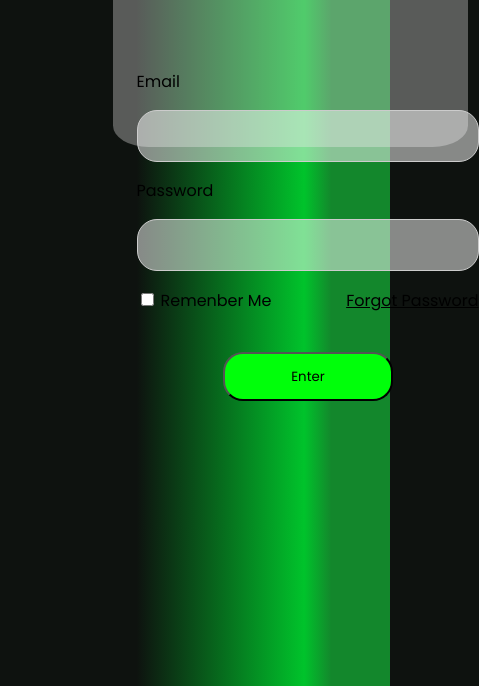
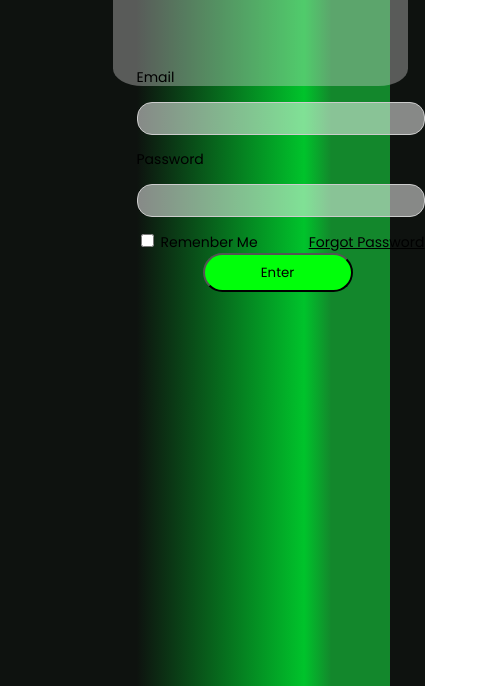
Before and after one commit to cauan-oss/Personal-project, a plain HTML site: page index.html in a window 390 px wide. Shown: the part 158-844 px from the top of the page, 479 px wide, since content can reach past the window. Drawn offline with Linux system fonts and the light colour scheme.

Commit message:
more response

```diff
--- a/styles.css
+++ b/styles.css
@@ -7,7 +7,7 @@ body {
     font-family: 'Poppins';
     src: url('./config/Poppins-Regular.ttf');
 }
-
+/*titulo Account login*/
 .paragraph {
     color: white;
     font-family: 'Poppins', sans-serif;
@@ -16,7 +16,7 @@ body {
     padding-left: 8%;
     padding-top: 4%;
 }
-/* comentario para o git */
+/* Caixa transparentes com o formulario de login*/
 .space-login {
 
     width: 280px;
@@ -31,13 +31,12 @@ body {
     justify-content: center;
 
 }
-
+/*Fontes de todos os textos*/
 #title {
     font-family: 'Poppins';
     color: black;
 }
-/* amanha arrumamos essa parte da caixa */
-
+/* inputs de email e password*/
 #inbox {
     background: #ffffff;
     border-radius: 20px;
@@ -56,7 +55,7 @@ body {
     top: 25%;
     left: 35%;
 }
-
+/*the single button*/
 #botao {
     display: inline;
     justify-content: center;
@@ -72,6 +71,7 @@ body {
     border-radius: 20px;
 }
 
+/*remenber password*/
 .inputs-box {
   font-family: 'Poppins', sans-serif;
   display: flex;
@@ -79,7 +79,7 @@ body {
   align-items: center;
 
 }
-
+/*container the remenber password and fogot password*/
 #working {
     display: flex;
     justify-content: space-between;
@@ -88,3 +88,100 @@ body {
 }
 
 /*Responsividade do codigo*/
+
+
+
+
+@media screen and (max-width: 1260px){
+    .space-login {
+
+        width: 240px;
+        height: 110px;
+        margin-left: 28%;
+        margin-top: 2%;
+        border-radius: 10%;
+        padding: 10%;
+        margin-bottom: 10%;
+        display: flex;
+        justify-content: center;
+
+    }
+    inputs-position {
+        position: absolute;
+        top: 5%;
+        left: 5%;
+    }
+    #inbox {
+        border-radius: 20px;
+        width: 300px;
+        height: 30px;
+            border: 1px solid #ccc; /* Adiciona uma borda para destacar o input */
+            padding: 3px; /* Adiciona algum espaçamento interno para o texto */
+        text-align:start;
+        font-size: 13px;
+    }
+    #botao {
+        font-family: 'Poppins', sans-serif;
+        width: 150px;
+        height: 39px;
+        position: absolute;
+        top: 115%;
+        right: 25%;
+        margin-left: 40%;
+        border-bottom: 20%;
+        border-radius: 20px;
+    }
+}
+
+
+@media screen and (max-width: 1200px){
+    #title {
+        font-size: 14px;
+    }
+    .paragraph {
+        color: white;
+        font-family: 'Poppins', sans-serif;
+        width: 220px;
+        height: 35px;
+        padding-left: 6%;
+        padding-top: 5%;
+    }
+    .space-login {
+
+        width: 220px;
+        height: 100px;
+        margin-left: 28%;
+        margin-top: 2%;
+        border-radius: 10%;
+        padding: 10%;
+        margin-bottom: 10%;
+        display: flex;
+        justify-content: center;
+
+    }
+    inputs-position {
+        position: absolute;
+        top: 0,5%;
+        left: 0,5%;
+    }
+    #inbox {
+        border-radius: 15px;
+        width: 280px;
+        height: 25px;
+            border: 1px solid #ccc; /* Adiciona uma borda para destacar o input */
+            padding: 3px; /* Adiciona algum espaçamento interno para o texto */
+        text-align:start;
+        font-size: 10px;
+    }
+    #botao {
+        font-family: 'Poppins', sans-serif;
+        width: 150px;
+        height: 39px;
+        position: absolute;
+        top: 100%;
+        right: 25%;
+        margin-left: 30%;
+        border-bottom: 15%;
+        border-radius: 20px;
+    }
+}
```
